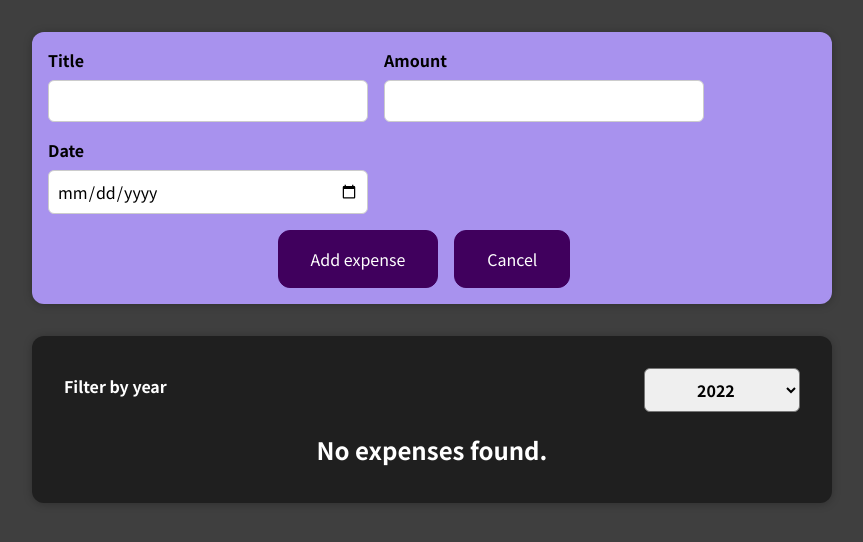
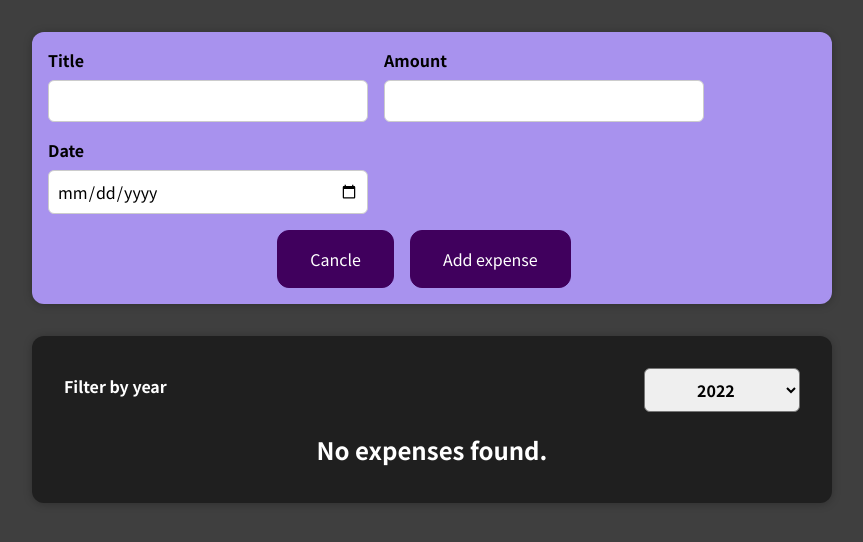
Before and after one commit to ZeljkoDe/react-the-complete-guide, a React (Create React App) app in the folder 01-starting-setup/: page / in a window 1280 px wide. Both pictures are taken after a click on the button "Add New Expense". Shown: the top 542 px of the page, without its empty margins (208-1071 px from the left). Built offline with nearby package versions, Linux system fonts and the light colour scheme.

Commit message:
Assignment 4: Time to Practice: Conditional Content - his solution

```diff
--- a/01-starting-setup/src/components/NewExpense/ExpenseFrom.js
+++ b/01-starting-setup/src/components/NewExpense/ExpenseFrom.js
@@ -1,12 +1,10 @@
 import { useState } from 'react';
 import './ExpenseFrom.css';
 
-const ExpenseFrom = ({ onSaveExpenseData }) => {
+const ExpenseFrom = ({ onSaveExpenseData, onCancel }) => {
   const [enterdTitle, setEnterdTitle] = useState('');
   const [enterdAmount, setEnterdAmount] = useState('');
   const [enterdDate, setEnterdDate] = useState('');
-  const [addNewButton, setAddNewButton] = useState(false);
-  const [cancleButton, setCancleButton] = useState(false);
 
   const titleChangeHandler = (e) => {
     setEnterdTitle(e.target.value);
@@ -31,33 +29,9 @@ const ExpenseFrom = ({ onSaveExpenseData }) => {
     setEnterdTitle('');
     setEnterdAmount('');
     setEnterdDate('');
-
-    setCancleButton(true);
   };
 
-  const handeAddNewButton = () => {
-    setAddNewButton(true);
-    setCancleButton(false);
-  };
-
-  const handleCancleButton = () => {
-    setCancleButton(true);
-    setAddNewButton(false);
-  };
-
-  if (cancleButton || !addNewButton) {
   return (
-      <>
-        <div className="new-expense__actions">
-          <button onClick={handeAddNewButton} type='button'>Add New Expense</button>
-        </div>
-      </>
-    );
-  }
-
-  return (
-    <>
-      {addNewButton &&
     <form onSubmit={submitHandler}>
       <div className="new-expense__controls">
         <div className="new-expense__control">
@@ -74,14 +48,10 @@ const ExpenseFrom = ({ onSaveExpenseData }) => {
         </div>
       </div>
       <div className="new-expense__actions">
+        <button type='button' onClick={onCancel}>Cancle</button>
         <button type='submit'>Add expense</button>
       </div>
-          <div className="new-expense__actions">
-            <button onClick={handleCancleButton} type='submit'>Cancel</button>
-          </div>
     </form>
-      }
-    </>
   );
 };
 
--- a/01-starting-setup/src/components/NewExpense/NewExpense.js
+++ b/01-starting-setup/src/components/NewExpense/NewExpense.js
@@ -1,20 +1,34 @@
+import { useState } from 'react';
 import ExpenseFrom from './ExpenseFrom';
 import './NewExpense.css';
 
 const NewExpense = ({ onAddExpense }) => {
+    const [isEditing, setIsEditing] = useState(false);
+
     const saveExpenseDataHandler = (enterdExpenseData) => {
         const expenseData = {
             ...enterdExpenseData,
             id: Math.random().toString()
         };
 
-        onAddExpense(expenseData)
+        onAddExpense(expenseData);
+        setIsEditing(false)
+    };
+
+    const startEditingHandler = () => {
+        setIsEditing(true);
+    };
+
+    const stopEditingHandler = () => {
+        setIsEditing(false);
     };
 
     return (
         <div className='new-expense'>
-            <ExpenseFrom onSaveExpenseData={saveExpenseDataHandler} />
+            {!isEditing && <button onClick={startEditingHandler}>Add New Expense</button>}
+            {isEditing && <ExpenseFrom onSaveExpenseData={saveExpenseDataHandler} onCancel={stopEditingHandler} />}
         </div>
+
     );
 };
 
```
Also changed, not shown: 1 other file (tests, documents, lock files or other folders). Lines whose indentation alone changed are shown as unchanged.
